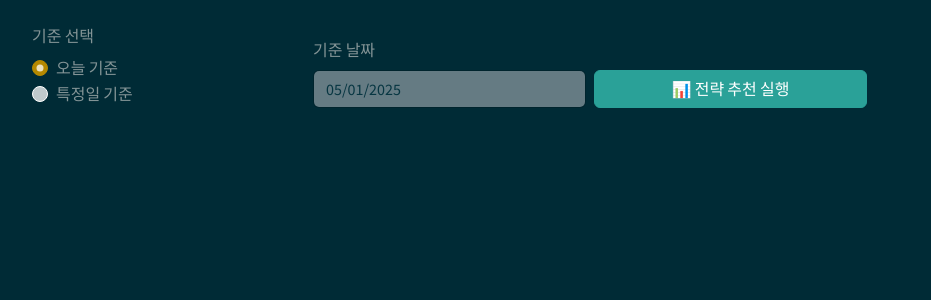
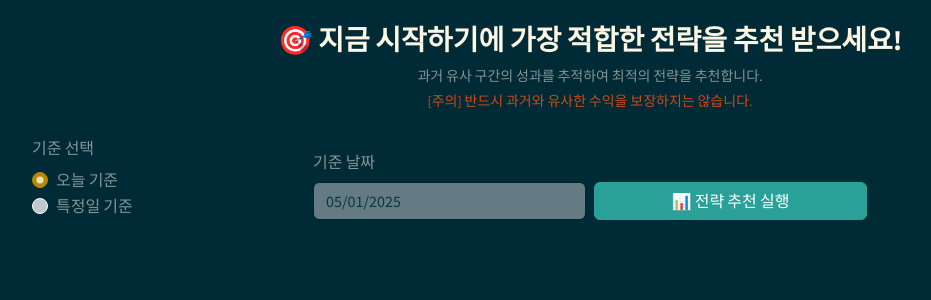
Before and after one commit to kangpro-derek/proradar0458, a Flask app: page /recommend in a window 1280 px wide. Shown: the part 80-380 px from the top of the page, without its empty margins (50-981 px from the left). Run offline with Flask 3, Linux system fonts and the light colour scheme; some libraries are stand-ins or nearby versions.

Commit message:
타이틀 추가

```diff
--- a/templates/recommend.html
+++ b/templates/recommend.html
@@ -25,6 +25,15 @@
       </ul>
     </div>
   </nav>
+
+<!-- ✅ 페이지 타이틀 -->
+<div class="mb-4 text-center">
+  <h3 class="fw-bold text-light">🎯 지금 시작하기에 가장 적합한 전략을 추천 받으세요!</h3>
+  <p class="text-muted small mb-1">과거 유사 구간의 성과를 추적하여 최적의 전략을 추천합니다.</p>
+  <p class="text-warning small">[주의] 반드시 과거와 유사한 수익을 보장하지는 않습니다.</p>
+</div>
+
+
 
   <form method="post" class="mb-4">
     <div class="row g-2 align-items-end">
```
